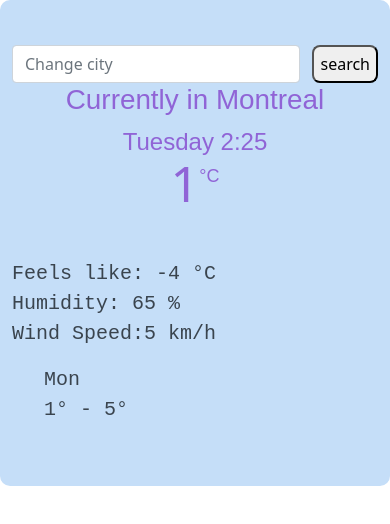
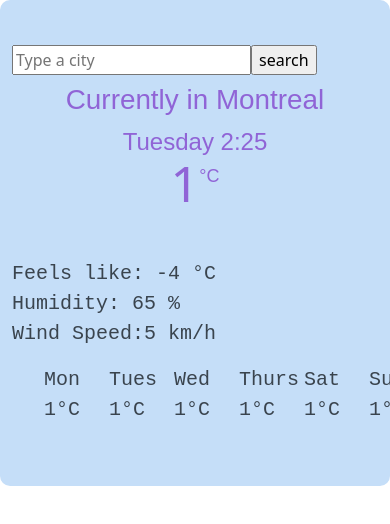
Before and after one commit to CaileyManktelow/weather-react, a React (Create React App) app: page / in a window 390 px wide. Shown: the top 524 px of the page. Built offline with nearby package versions, Linux system fonts and the light colour scheme.

Commit message:
Added placeholder forecast

```diff
--- a/package.json
+++ b/package.json
@@ -8,6 +8,7 @@
     "@testing-library/user-event": "^13.5.0",
     "bootstrap": "^5.1.3",
     "react": "^17.0.2",
+    "react-axios": "^2.0.5",
     "react-bootstrap": "^2.2.0",
     "react-dom": "^17.0.2",
     "react-scripts": "5.0.0",
--- a/src/App.js
+++ b/src/App.js
@@ -5,12 +5,32 @@ import "bootstrap/dist/css/bootstrap.min.css";
 import Forecast from "./Forecast";
 
 export default function App() {
+  const day = ["Mon", "Tues", "Wed", "Thurs", "Fri", "Sat", "Sun"];
   return (
     <div className="App">
       <div className="container">
         <Search />
         <Current />
-        <Forecast />
+        <div className="row">
+          <div className="col-2">
+            <Forecast day={day[0]} />
+          </div>
+          <div className="col-2">
+            <Forecast day={day[1]} />
+          </div>
+          <div className="col-2">
+            <Forecast day={day[2]} />
+          </div>
+          <div className="col-2">
+            <Forecast day={day[3]} />
+          </div>{" "}
+          <div className="col-2">
+            <Forecast day={day[5]} />
+          </div>{" "}
+          <div className="col-2">
+            <Forecast day={day[6]} />
+          </div>
+        </div>
       </div>
     </div>
   );
--- a/src/Forecast.js
+++ b/src/Forecast.js
@@ -1,19 +1,14 @@
 import React from "react";
 import "./Forecast.css";
 
-export default function Forecast() {
-  const day = ["Mon", "Tues", "Wed", "Thurs", "Fri", "Sat", "Sun"];
-
+export default function Forecastprops(props) {
   return (
     <div className="Dispaly-forecast">
-      <div className="row">
-        <div className="col-md-2">
-          <ul>
-            <li>{day[0]}</li>
-            <li></li>
-            <li> 1° - 5°</li>
-          </ul>
-        </div>
+      <div className="col-md-2">
+        <ul>
+          <li>{props.day}</li>
+          <li> 1°C</li>
+        </ul>
       </div>
     </div>
   );
--- a/src/Search.js
+++ b/src/Search.js
@@ -1,19 +1,44 @@
-import React from "react";
+import React, { useState } from "react";
 import "./Search.css";
+import axios from "react-axios";
 
 export default function Search() {
+  const [city, setCity] = useState(null);
+  const [weather, setWeather] = useState(null);
+  function updateCity(event) {
+    setCity(event.target.value);
+  }
+  function displayWeather(response) {
+    console.log({ response });
+    setWeather(
+      <ul className="currentWeather">
+        <li> Temperature: {Math.round(response.data.main.temp)}°C </li>
+        <li> Description: {response.data.weather[0].description} </li>
+        <li> humidity: {Math.round(response.data.main.humidity)}% </li>
+        <li> wind: {Math.round(response.data.wind.speed)} km/h </li>
+        <li>
+          {" "}
+          <img
+            src={`http://openweathermap.org/img/wn/${response.data.weather[0].icon}@2x.png`}
+            alt={`weather icon ${response.data.weather[0].description}`}
+          />{" "}
+        </li>
+      </ul>
+    );
+  }
+  function getWeather(event) {
+    event.preventDefault();
+    let apiKey = "11d5388f18b558800b7dfa9265df5c52";
+    let url = `https://api.openweathermap.org/data/2.5/weather?q=${city}&units=metric&appid=${apiKey}`;
+    axios.get(url).then(displayWeather);
+  }
   return (
     <div className="Search">
-      <form>
-        <input
-          className="form-control"
-          type="search"
-          name=""
-          placeholder="Change city"
-        />
-
-        <input className="search-button" type="submit" value="search" />
+      <form onSubmit={getWeather}>
+        <input type="text" placeholder="Type a city" onChange={updateCity} />
+        <input type="submit" value="search" />
       </form>
+      <h3> {weather} </h3>
     </div>
   );
 }
```
Also changed, not shown: 1 other file (tests, documents, lock files or other folders).
